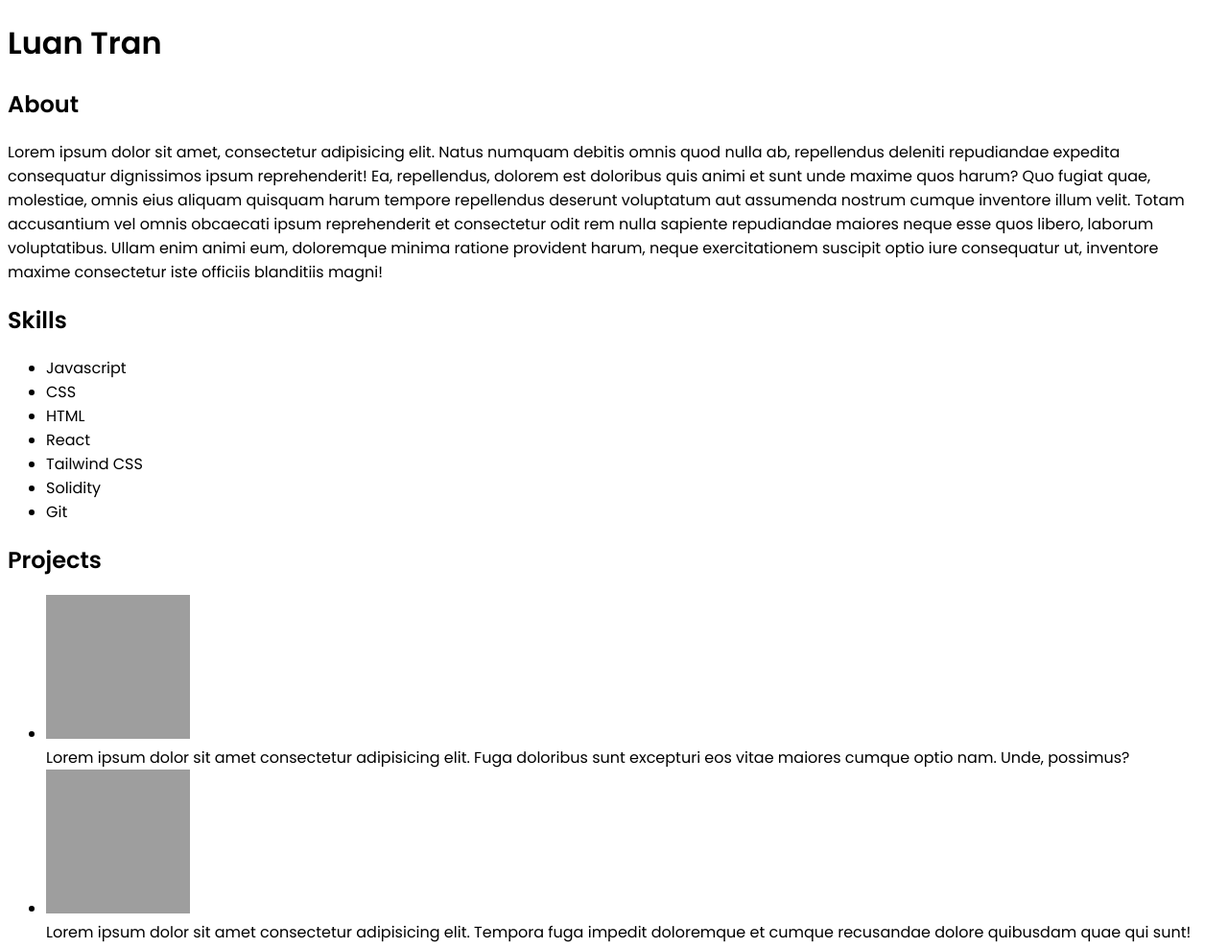
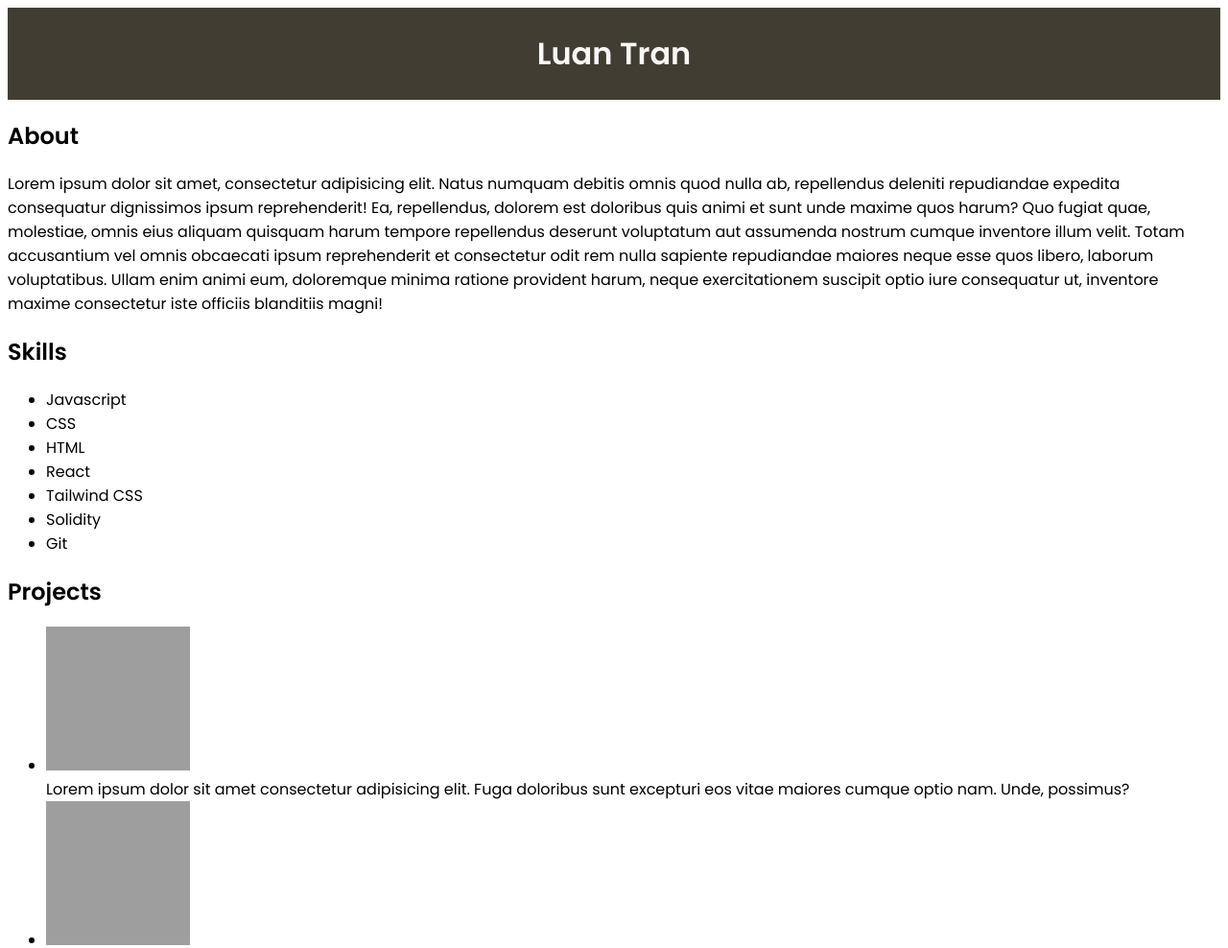
Before and after one commit to codingluan/learn-css-today, a website: page index.html in a window 1280 px wide. Shown: the top 988 px of the page at 96% size. Drawn offline with Linux system fonts and the light colour scheme; grey boxes are pictures that could not be loaded.

Commit message:
Add Header styles

```diff
--- a/index.html
+++ b/index.html
@@ -10,8 +10,8 @@
 </head>
 
 <body>
-    <header>
-        <h1>Luan Tran</h1>
+    <header class="header">
+        <h1 class="header-title">Luan Tran</h1>
     </header>
     <main>
         <section>
--- a/style.css
+++ b/style.css
@@ -20,3 +20,18 @@
 body {
     font-family: 'Poppins', sans-serif;
 }
+
+/* HEADER
+1. Make the background larger by increasing padding
+*/
+.header {
+    background-color: var(--color-grey-900);
+    /*1*/
+    padding: 1.5rem;
+    color: var(--color-grey-100);
+    text-align: center;
+}
+
+.header-title {
+    margin: 0;
+}
```
